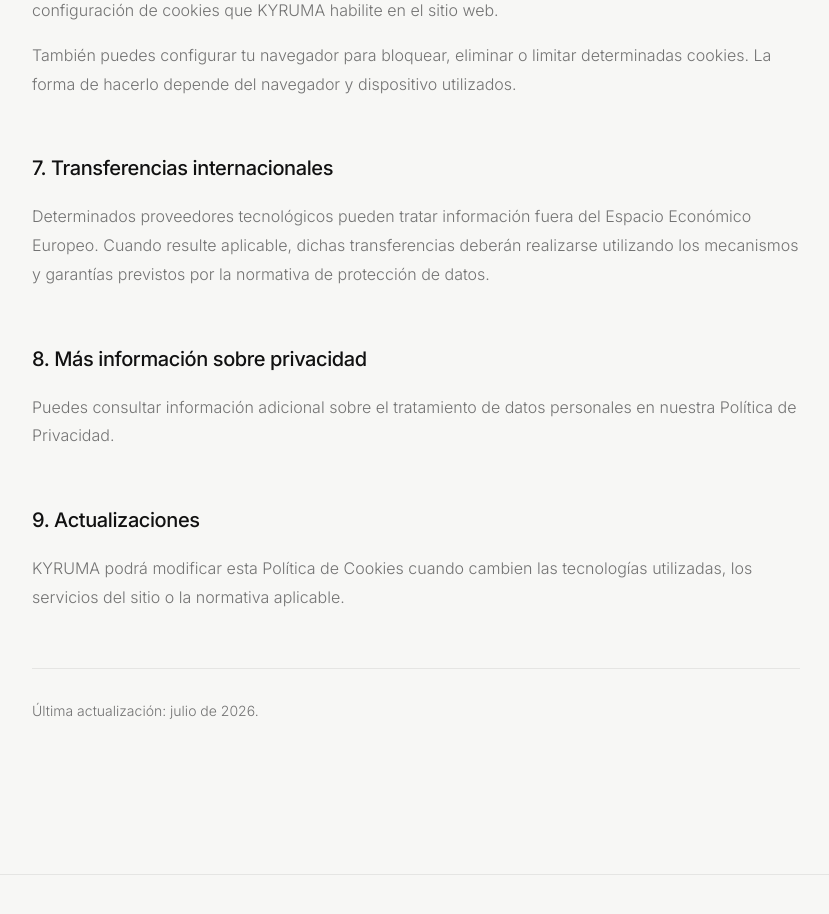
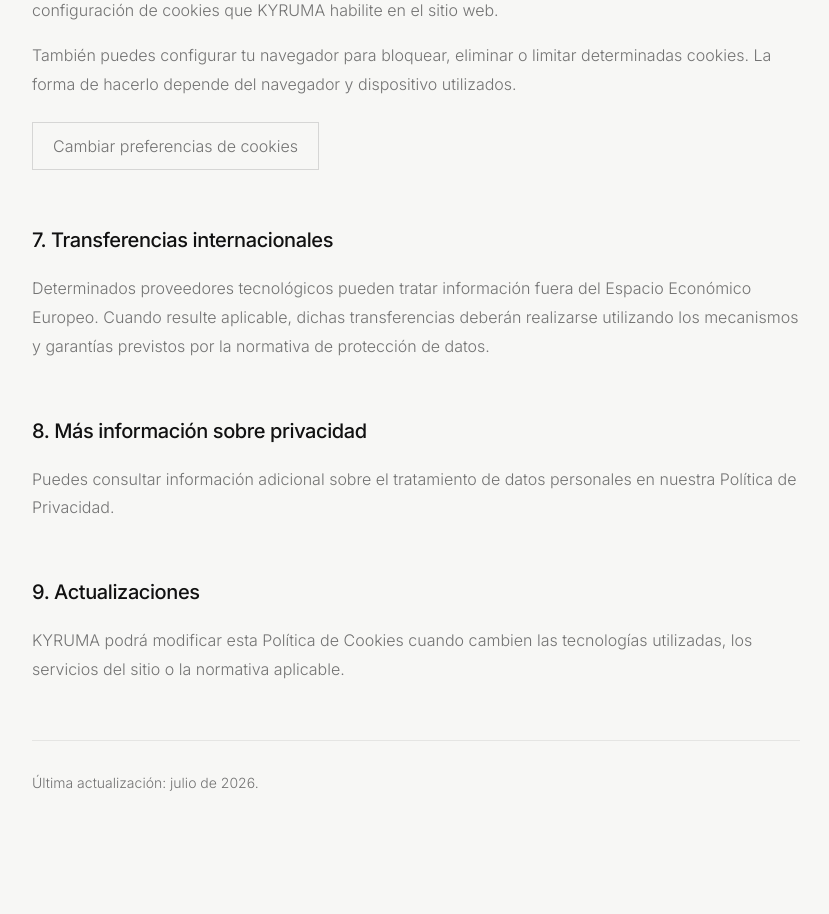
Before and after one commit to kyrumacreative-hub/kyruma-website, a Next.js app: page /cookies in a window 1280 px wide. Shown: the part 1840-2754 px from the top of the page, without its empty margins (224-1053 px from the left). Built offline with nearby package versions, Linux system fonts and the light colour scheme; no server answers.

Commit message:
fix(marketing): allow consent preference changes

```diff
--- a/src/app/cookies/page.tsx
+++ b/src/app/cookies/page.tsx
@@ -1,5 +1,6 @@
 import type { Metadata } from "next";
 import Link from "next/link";
+import ManageCookiePreferences from "@/components/consent/ManageCookiePreferences";
 
 export const metadata: Metadata = {
   title: "Política de Cookies",
@@ -124,6 +125,7 @@ export default function CookiesPage() {
                   o limitar determinadas cookies. La forma de hacerlo depende del
                   navegador y dispositivo utilizados.
                 </p>
+                <ManageCookiePreferences />
               </CookieSection>
 
               <CookieSection title="7. Transferencias internacionales">
--- /dev/null
+++ b/src/components/consent/ManageCookiePreferences.tsx
@@ -0,0 +1,20 @@
+"use client";
+
+import { MARKETING_CONSENT_KEY } from "@/features/marketing/MarketingScripts";
+
+export default function ManageCookiePreferences() {
+  function reopenPreferences() {
+    window.localStorage.removeItem(MARKETING_CONSENT_KEY);
+    window.location.reload();
+  }
+
+  return (
+    <button
+      type="button"
+      onClick={reopenPreferences}
+      className="mt-6 inline-flex min-h-12 items-center justify-center border border-[var(--border-strong)] px-5 text-sm transition-colors hover:border-[var(--foreground)]"
+    >
+      Cambiar preferencias de cookies
+    </button>
+  );
+}
```
